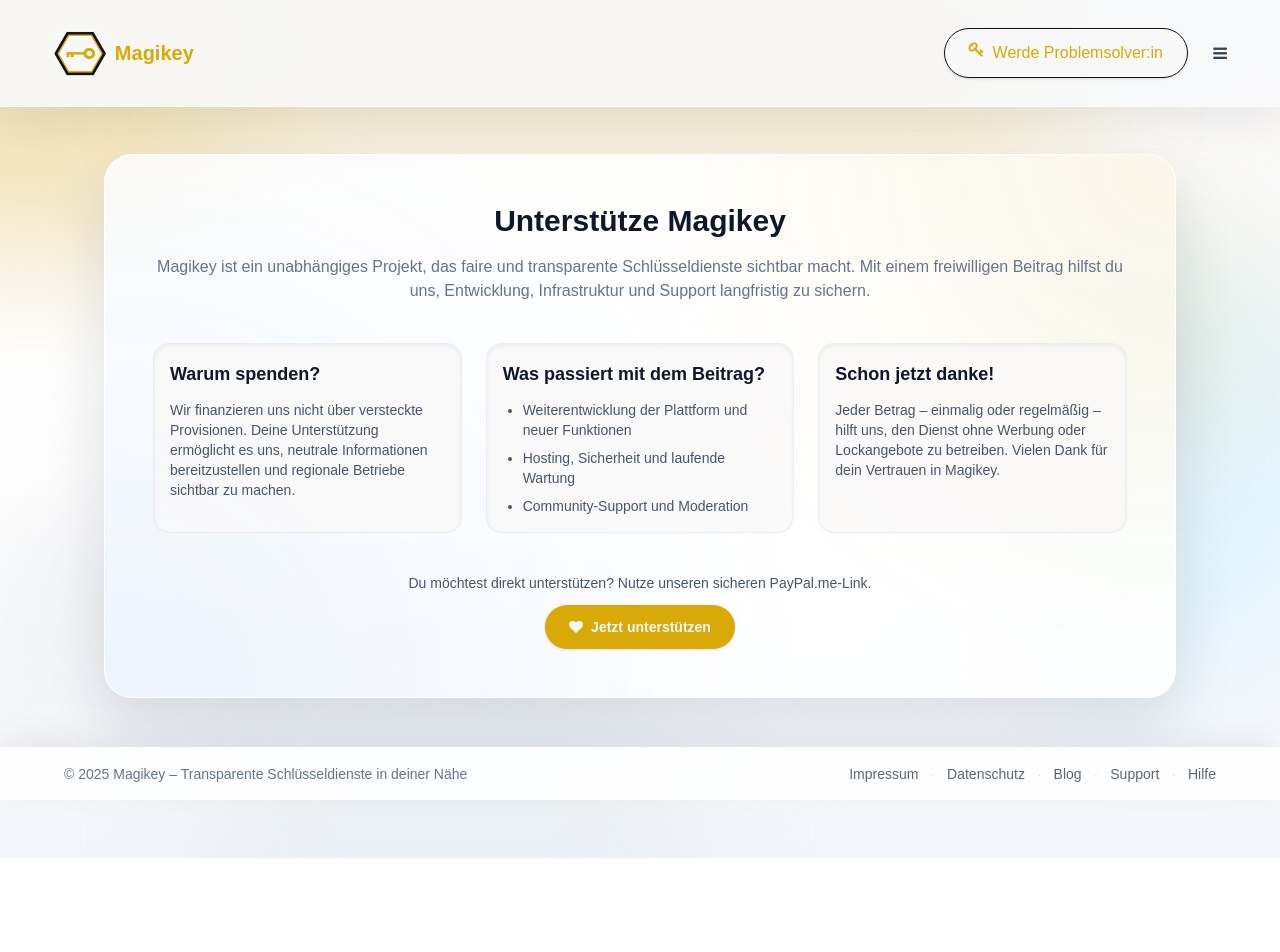
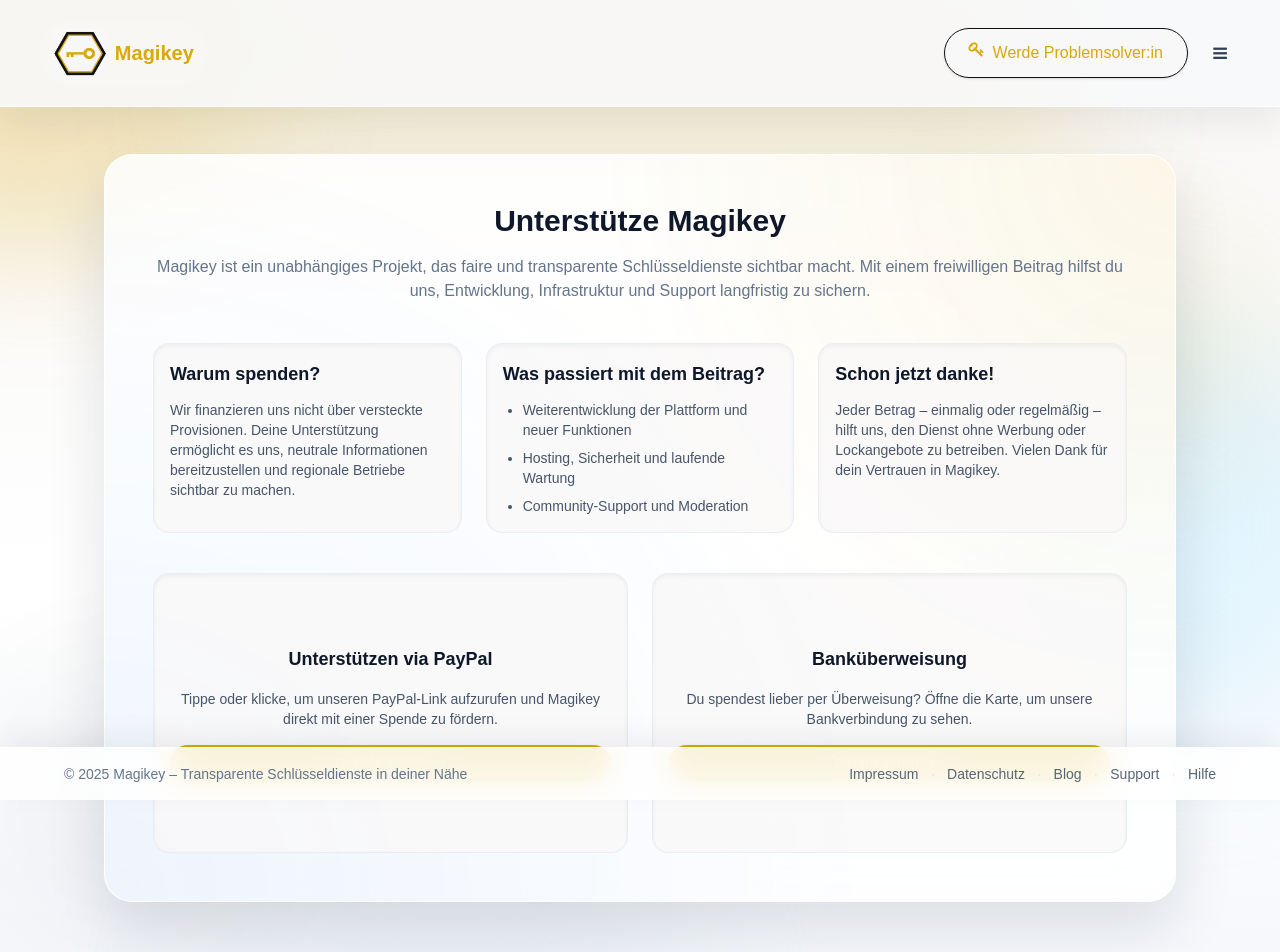
Before and after one commit to Prypien/Magikey, a Vue app: page /support in a window 1280 px wide. Shown: the top 952 px of the page. Before the commit the page ends 858 px from the top, so only its background shows below. Built offline with nearby package versions, Linux system fonts and the light colour scheme; no server answers; what @formkit/vue would draw is missing.

Commit message:
Add flipping donation cards with PayPal and bank options

```diff
--- a/src/features/static/pages/SupportView.vue
+++ b/src/features/static/pages/SupportView.vue
@@ -33,29 +33,185 @@
         </article>
       </div>
 
-      <div class="text-center space-y-3" v-if="hasPaypalLink">
+      <div class="grid gap-6 md:grid-cols-2">
+        <div
+          class="flip-card"
+          :class="{ 'is-flipped': paypalFlipped }"
+          @click="paypalFlipped = !paypalFlipped"
+          role="button"
+          tabindex="0"
+          :aria-pressed="paypalFlipped ? 'true' : 'false'"
+          @keyup.enter.prevent="paypalFlipped = !paypalFlipped"
+          @keyup.space.prevent="paypalFlipped = !paypalFlipped"
+        >
+          <div class="flip-card-inner">
+            <article class="flip-card-face flip-card-front muted-panel space-y-4 text-center">
+              <h2 class="text-lg font-semibold text-slate-900">Unterstützen via PayPal</h2>
               <p class="text-sm text-slate-600">
-          Du möchtest direkt unterstützen? Nutze unseren sicheren PayPal.me-Link.
+                Tippe oder klicke, um unseren PayPal-Link aufzurufen und Magikey direkt mit einer Spende zu fördern.
               </p>
+              <button
+                type="button"
+                class="inline-flex items-center justify-center rounded-full bg-gold px-5 py-2 text-sm font-semibold text-white shadow transition hover:bg-gold/90 focus:outline-none focus-visible:ring-2 focus-visible:ring-gold/60"
+              >
+                Details anzeigen
+              </button>
+            </article>
+
+            <article class="flip-card-face flip-card-back muted-panel space-y-4 text-center">
+              <h2 class="text-lg font-semibold text-slate-900">PayPal-Spende</h2>
+              <p class="text-sm text-slate-600" v-if="hasPaypalLink">
+                Über den Button gelangst du zu unserem offiziellen PayPal.me-Profil. Vielen Dank für deine Unterstützung!
+              </p>
+              <p class="text-sm text-slate-500" v-else>
+                Aktuell ist kein PayPal-Link hinterlegt. Wende dich bei Interesse an
+                <a href="mailto:info@magikey.de" class="text-gold underline-offset-4 hover:underline">info@magikey.de</a>.
+              </p>
+
               <a
+                v-if="hasPaypalLink"
                 :href="paypalLink"
-          class="inline-flex items-center gap-2 rounded-full bg-gold px-6 py-3 text-sm font-semibold text-white shadow transition hover:bg-gold/90 focus:outline-none focus-visible:ring-2 focus-visible:ring-gold/60"
+                class="inline-flex items-center justify-center gap-2 rounded-full bg-gold px-6 py-3 text-sm font-semibold text-white shadow transition hover:bg-gold/90 focus:outline-none focus-visible:ring-2 focus-visible:ring-gold/60"
                 target="_blank"
                 rel="noopener"
+                @click.stop
               >
                 <i class="fa fa-heart"></i>
-          Jetzt unterstützen
+                Jetzt über PayPal spenden
               </a>
+              <button
+                type="button"
+                class="inline-flex items-center justify-center rounded-full border border-slate-300 px-5 py-2 text-sm font-semibold text-slate-700 transition hover:border-slate-400 hover:text-slate-900 focus:outline-none focus-visible:ring-2 focus-visible:ring-gold/60"
+                @click.stop="paypalFlipped = false"
+              >
+                Zurück
+              </button>
+            </article>
+          </div>
         </div>
 
-      <p v-else class="text-center text-sm text-slate-500">
-        Aktuell ist kein Spendenlink hinterlegt. Wende dich bei Interesse an <a href="mailto:info@magikey.de" class="text-gold underline-offset-4 hover:underline">info@magikey.de</a>.
+        <div
+          class="flip-card"
+          :class="{ 'is-flipped': bankFlipped }"
+          @click="bankFlipped = !bankFlipped"
+          role="button"
+          tabindex="0"
+          :aria-pressed="bankFlipped ? 'true' : 'false'"
+          @keyup.enter.prevent="bankFlipped = !bankFlipped"
+          @keyup.space.prevent="bankFlipped = !bankFlipped"
+        >
+          <div class="flip-card-inner">
+            <article class="flip-card-face flip-card-front muted-panel space-y-4 text-center">
+              <h2 class="text-lg font-semibold text-slate-900">Banküberweisung</h2>
+              <p class="text-sm text-slate-600">
+                Du spendest lieber per Überweisung? Öffne die Karte, um unsere Bankverbindung zu sehen.
               </p>
+              <button
+                type="button"
+                class="inline-flex items-center justify-center rounded-full bg-gold px-5 py-2 text-sm font-semibold text-white shadow transition hover:bg-gold/90 focus:outline-none focus-visible:ring-2 focus-visible:ring-gold/60"
+              >
+                Details anzeigen
+              </button>
+            </article>
+
+            <article class="flip-card-face flip-card-back muted-panel space-y-4 text-center">
+              <h2 class="text-lg font-semibold text-slate-900">Bankverbindung</h2>
+              <div class="space-y-2">
+                <p class="text-sm font-medium text-slate-700">IBAN</p>
+                <p class="text-base font-semibold tracking-wide text-slate-900" aria-live="polite">{{ iban }}</p>
+              </div>
+              <button
+                type="button"
+                class="inline-flex items-center justify-center gap-2 rounded-full bg-gold px-5 py-2 text-sm font-semibold text-white shadow transition hover:bg-gold/90 focus:outline-none focus-visible:ring-2 focus-visible:ring-gold/60"
+                @click.stop="copyIban"
+              >
+                <i class="fa fa-copy"></i>
+                IBAN kopieren
+              </button>
+              <p v-if="copyStatus" class="text-xs text-slate-500">{{ copyStatus }}</p>
+              <button
+                type="button"
+                class="inline-flex items-center justify-center rounded-full border border-slate-300 px-5 py-2 text-sm font-semibold text-slate-700 transition hover:border-slate-400 hover:text-slate-900 focus:outline-none focus-visible:ring-2 focus-visible:ring-gold/60"
+                @click.stop="bankFlipped = false"
+              >
+                Zurück
+              </button>
+            </article>
+          </div>
+        </div>
+      </div>
     </div>
   </section>
 </template>
 
 <script setup>
-const paypalLink = import.meta.env.VITE_PAYPAL_ME_URL || ''
-const hasPaypalLink = Boolean(paypalLink)
+import { computed, ref } from 'vue'
+
+const defaultPaypalLink = 'https://www.paypal.com/paypalme/JenPreisser29012002'
+const paypalLink = import.meta.env.VITE_PAYPAL_ME_URL || defaultPaypalLink
+
+const hasPaypalLink = computed(() => Boolean(paypalLink))
+
+const paypalFlipped = ref(false)
+const bankFlipped = ref(false)
+
+const iban = '4752110000753995'
+const copyStatus = ref('')
+
+const copyIban = async () => {
+  try {
+    if (typeof navigator !== 'undefined' && navigator.clipboard?.writeText) {
+      await navigator.clipboard.writeText(iban)
+      copyStatus.value = 'IBAN kopiert!'
+    } else {
+      copyStatus.value = 'Kopieren nicht verfügbar. Bitte manuell übernehmen.'
+    }
+  } catch (error) {
+    copyStatus.value = 'Kopieren fehlgeschlagen. Bitte versuche es erneut.'
+  }
+
+  if (copyStatus.value) {
+    setTimeout(() => {
+      copyStatus.value = ''
+    }, 4000)
+  }
+}
 </script>
+
+<style scoped>
+.flip-card {
+  position: relative;
+  perspective: 1600px;
+  cursor: pointer;
+}
+
+.flip-card:focus {
+  outline: none;
+}
+
+.flip-card-inner {
+  position: relative;
+  width: 100%;
+  height: 100%;
+  transition: transform 0.7s;
+  transform-style: preserve-3d;
+  min-height: 280px;
+}
+
+.flip-card-face {
+  position: absolute;
+  inset: 0;
+  backface-visibility: hidden;
+  display: flex;
+  flex-direction: column;
+  justify-content: center;
+}
+
+.flip-card-back {
+  transform: rotateY(180deg);
+}
+
+.flip-card.is-flipped .flip-card-inner {
+  transform: rotateY(180deg);
+}
+</style>
```
Lines whose indentation alone changed are shown as unchanged.
